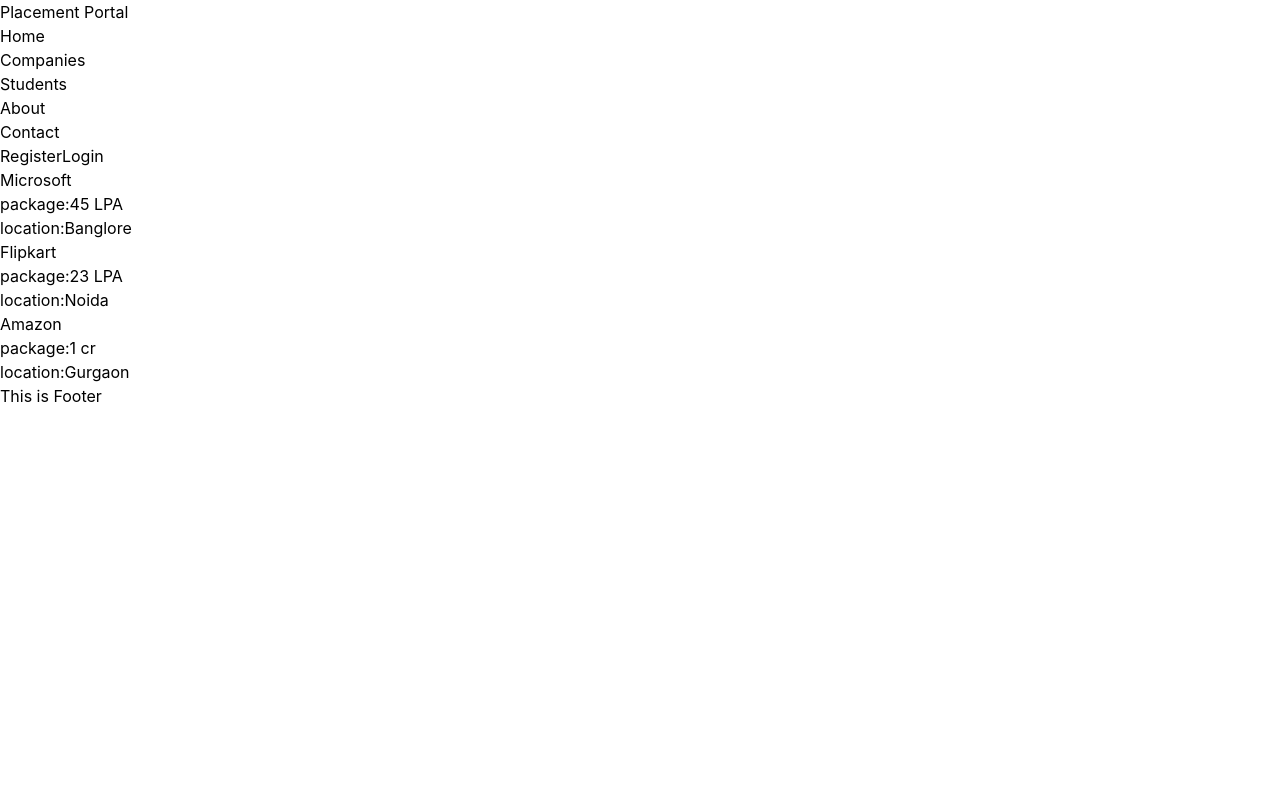
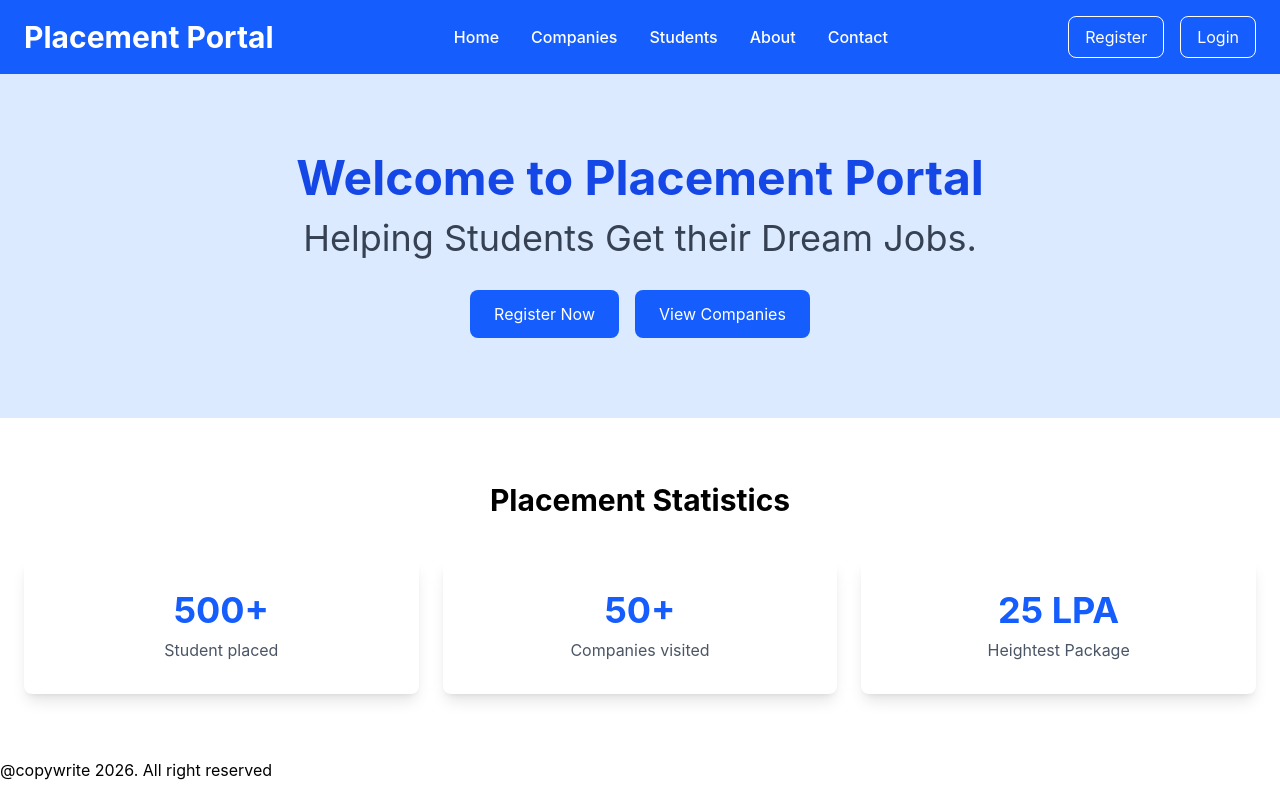
Before and after one commit to Amitkm997/STP_java_full_stack, a React (Vite) app in the folder placement_management_System/: page / in a window 1280 px wide. Built offline with nearby package versions, Linux system fonts and the light colour scheme.

Commit message:
useState

```diff
--- a/placement_management_System/src/App.jsx
+++ b/placement_management_System/src/App.jsx
@@ -2,12 +2,15 @@
 import Home from "./pages/Home"
 import Navbar from "./pages/Navbar"
 import Student from "./Student"
-
+import Count from "./Count"
+import Form from "./Form"
 function App() {
   return (
     <>
        <Navbar/>
        <Home/>
+       {/* <Count/> */}
+       {/* <Form/> */}
        <Footer/>
     </>
   )
--- /dev/null
+++ b/placement_management_System/src/Count.jsx
@@ -0,0 +1,17 @@
+import React, { useState } from 'react'
+
+const Count = () => {
+    // [initial state value,setup function]=useState(initial value)
+    const[count,setCount]=useState(0);
+    console.log(count);
+  return (
+    <>
+       <h1>Count:{count}</h1>
+       <button onClick={()=>setCount(count+1)}>Increament</button>
+       <button onClick={()=>setCount(count-1)}>Decrement</button>
+       <button onClick={()=>setCount(0)}>Reset</button>
+    </>
+  )
+}
+
+export default Count
--- /dev/null
+++ b/placement_management_System/src/Form.jsx
@@ -0,0 +1,24 @@
+import React, { useState } from 'react'
+
+export default function Form() {
+    const[name,setName]=useState("");
+    const[email,setEmail]=useState("");
+    console.log(name)
+  return (
+    <>
+       <label htmlFor="">Name</label>
+       <input type="text"
+       value={name}
+       onChange={(e)=>setName(e.target.value)}/>
+
+       <label htmlFor="">Email</label>
+       <input type="email"
+       value={email}
+       onChange={(e)=>setEmail(e.target.value)}/>
+
+       <h2>Live preview</h2>
+       <p>Name:{name}</p>
+       <p>Email:{email}</p>
+    </>
+  )
+}
--- a/placement_management_System/src/pages/CompanyCard.jsx
+++ b/placement_management_System/src/pages/CompanyCard.jsx
@@ -6,7 +6,7 @@
 
     return(
         <>
-           <h3 className="bg-white">{companyName}</h3>
+           <h3 className="text-red-500">{companyName}</h3>
            <p>package:{salaryPackage}</p>
            <p>location:{location}</p>
         </>
--- a/placement_management_System/src/pages/Footer.jsx
+++ b/placement_management_System/src/pages/Footer.jsx
@@ -3,7 +3,7 @@
 export default function Footer() {
   return (
     <div>
-      <h1>This is Footer</h1>
+      <h1>@copywrite 2026. All right reserved</h1>
     </div>
   )
 }
--- a/placement_management_System/src/pages/Home.jsx
+++ b/placement_management_System/src/pages/Home.jsx
@@ -1,12 +1,42 @@
 import React from 'react'
 import CompanyCard from './CompanyCard'
+import Company from './components/Company'
+
 export default function Home() {
-  return (
-    <div>
-       {/* <CompanyCard></CompanyCard> */}
-       <CompanyCard companyName="Microsoft" salaryPackage="45 LPA" location="Banglore"/>
-       <CompanyCard companyName="Flipkart" salaryPackage="23 LPA" location="Noida"/>
-       <CompanyCard companyName="Amazon" salaryPackage="1 cr" location="Gurgaon"/>
-    </div>
-  )
+   return(
+    <>
+    {/* hero section  */}
+    <section className='bg-blue-100 py-20'>
+       <div className='max-w-7xl mx-auto text-center'>
+        <h1 className='text-5xl font-bold text-blue-700 mb-4'>Welcome to Placement Portal</h1>
+        <p className='text-4xl text-gray-700 mb-8'>Helping Students Get their Dream Jobs.</p>
+        <div className='flex justify-center gap-4'>
+          <button className='bg-blue-600 text-white px-6 py-3 rounded-lg hover:bg-blue-700'>Register Now</button>
+          <button className='bg-blue-600 text-white px-6 py-3 rounded-lg hover:bg-blue-700'>View Companies</button>
+        </div>
+       </div>
+    </section>
+
+    {/* Statitics Section  */}
+    <section className='max-w-7xl mx-auto px-6 py-16'>
+      <h2 className='text-3xl font-bold text-center mb-10'>Placement Statistics</h2>
+      <div className='grid md:grid-cols-3 gap-6'>
+        <div className='bg-white shadow-lg p-8 rounded-lg text-center'>
+          <h3 className='text-4xl font-bold text-blue-600'>500+</h3>
+          <p className='mt-2 text-gray-600'>Student placed</p>
+        </div>
+        <div  className='bg-white shadow-lg p-8 rounded-lg text-center'>
+          <h3 className='text-4xl font-bold text-blue-600'>50+</h3>
+          <p className='mt-2 text-gray-600'>Companies visited</p>
+        </div>
+        <div  className='bg-white shadow-lg p-8 rounded-lg text-center'>
+          <h3 className='text-4xl font-bold text-blue-600'>25 LPA</h3>
+          <p className='mt-2 text-gray-600'>Heightest Package</p>
+        </div>
+      </div>
+    </section>
+
+      {/* <Company/> */}
+    </>
+   )
 }
--- a/placement_management_System/src/pages/Navbar.jsx
+++ b/placement_management_System/src/pages/Navbar.jsx
@@ -3,21 +3,21 @@
 export default function Navbar() {
   return (
     <>
-       <nav>
-         <div>
+       <nav className='bg-blue-600 text-white shadow-md'>
+         <div className='container mx-auto px-6 py-4 flex justify-between items-center'>
             <div>
-                <h1>Placement Portal</h1>
+                <h1 className='text-3xl font-bold cursor-pointer'>Placement Portal</h1>
             </div>
-            <ul>
-                <li>Home</li>
-                <li>Companies</li>
-                <li>Students</li>
-                <li>About</li>
-                <li>Contact</li>
+            <ul className='flex gap-8 font-medium'>
+                <li className='cursor-pointer hover:text-yellow-500'>Home</li>
+                <li className='cursor-pointer hover:text-yellow-500'>Companies</li>
+                <li className='cursor-pointer hover:text-yellow-500'>Students</li>
+                <li className='cursor-pointer hover:text-yellow-500'>About</li>
+                <li className='cursor-pointer hover:text-yellow-500'>Contact</li>
             </ul>
-            <div>
-                <button>Register</button>
-                <button>Login</button>
+            <div className='flex gap-4'>
+                <button className='cursor:pointer hover:text-yellow-300 border border-white rounded-lg px-4 py-2'>Register</button>
+                <button className='cursor:pointer hover:text-yellow-300 border border-white rounded-lg px-4 py-2'>Login</button>
             </div>
          </div>
        </nav>
--- /dev/null
+++ b/placement_management_System/src/pages/components/Company.jsx
@@ -0,0 +1,43 @@
+import React from 'react'
+import CompanyCard from '../CompanyCard'
+export default function Company() {
+   const companies=[
+    {
+      id:1,
+      companyName:"Microsoft",
+      salaryPackage:"45 LPA",
+      location:"Banglore"
+    },
+    {
+      id:2,
+      companyName:"Amazon",
+      salaryPackage:"90 LPA",
+      location:"Noida"
+    },
+    {
+      id:3,
+      companyName:"Google",
+      salaryPackage:"1 Cr",
+      location:"USA"
+    },
+    {
+       id:4,
+      companyName:"Flipkart",
+      salaryPackage:"50 LPA",
+      location:"Hydarabad"
+    },
+    {
+      id:5,
+      companyName:"Capgemini",
+      salaryPackage:"5 LPA",
+      location:"Chennai"
+    }
+  ]
+  return (
+    <div>
+       {
+          companies.map((cur)=><CompanyCard key={cur.id} companyName={cur.companyName} salaryPackage={cur.salaryPackage} location={cur.location}/>)
+       }
+    </div>
+  )
+}
--- a/placement_management_System/vite.config.js
+++ b/placement_management_System/vite.config.js
@@ -1,7 +1,7 @@
 import { defineConfig } from 'vite'
 import react from '@vitejs/plugin-react'
 import tailwindcss from '@tailwindcss/vite'
-// https://vite.dev/config/
+
 export default defineConfig({
   plugins: [react(),tailwindcss(),],
 })
```
Also changed, not shown: placement_management_System/src/App.css (deleted, +0 -184 lines).
